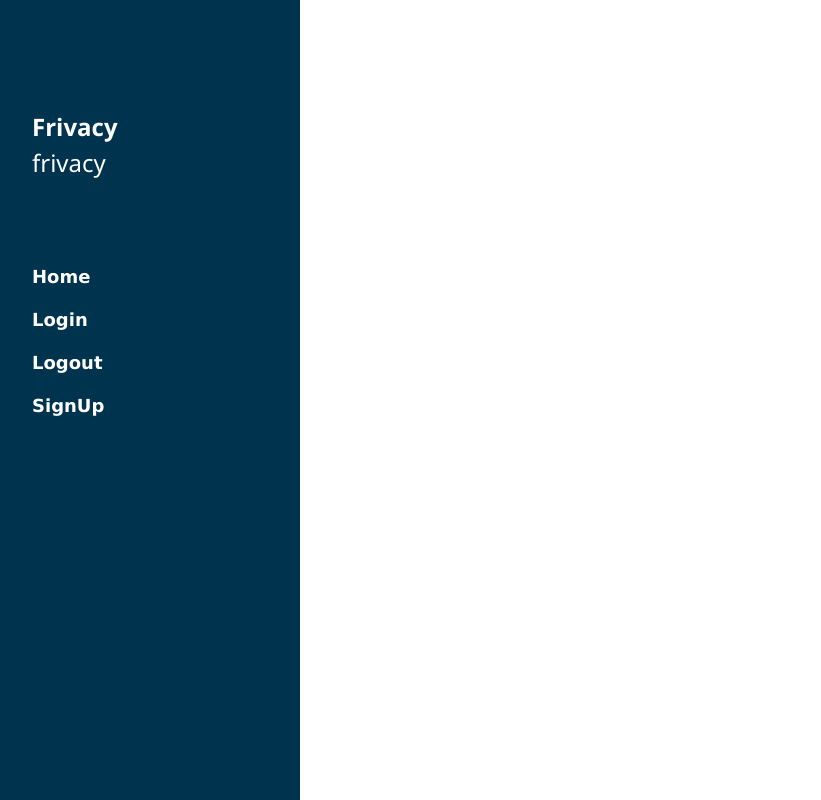
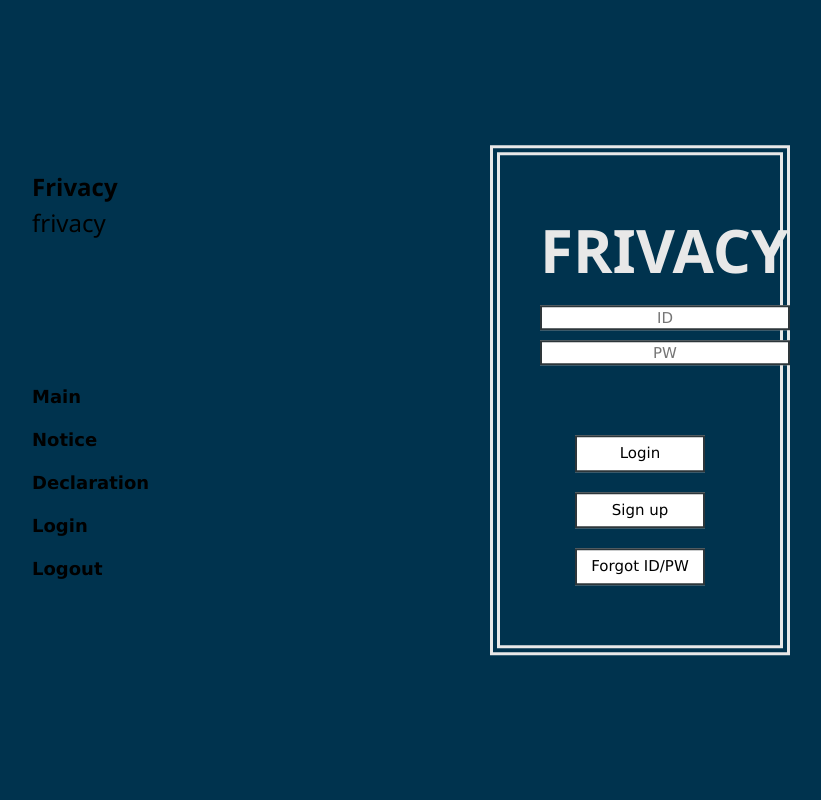
Before and after one commit to skgyd/frivacy, a Django app: page / in a window 1280 px wide. Shown: the whole page, without its empty margins (0-821 px from the left). Run offline with Django 3.2, Linux system fonts and the light colour scheme; some libraries are stand-ins or nearby versions.

Commit message:
장고 페이지 수정 / static 추가

```diff
--- /dev/null
+++ b/frivacy2/frivacy/frivacyApp/static/login.css
@@ -0,0 +1,59 @@
+body{
+    background: #00334e;
+}
+
+.div1 {
+    font-family: sans-serif;
+    background: #00334e;
+    margin:auto;
+
+}
+
+.box{
+    border: #e8e8e8 10px double;
+    width: 300px;
+    padding: 40px;
+    position: absolute;
+    top: 50%;
+    left: 50%;
+    transform: translate(-50%, -50%);
+    text-align: center;
+}
+
+.box h1{
+    font-size: 60px;
+    color: #e8e8e8;
+    text-transform: uppercase;
+    font-weight: 700;
+}
+
+.box input[type="text"], .box input[type="password"]{
+    border: 0;
+    display: block;
+    margin: 10px auto;
+    text-align: center;
+    border: 2px solid #2d363a;
+    width: 250px;
+    height: 25px;
+    outline: none;
+    color: black;
+    background-color: white;
+    transition: 0.25s;
+}
+
+.box input[type="submit"]{
+    border: 2px solid #2d363a;
+    margin: 10px auto;
+    text-align: center;
+    padding: 5px;
+    color: black;
+    background-color: white;
+    transition: 0.25s;
+    cursor: pointer;
+    width: 130px;
+}
+
+div{
+    margin-top: 60px;
+    margin-bottom: 10px;
+}
--- a/frivacy2/frivacy/frivacyApp/templates/base.html
+++ b/frivacy2/frivacy/frivacyApp/templates/base.html
@@ -1,9 +1,10 @@
 <!DOCTYPE html>
+
 <html lang="en">
     <meta charset="UTF-8">
     <meta name="viewport" content="width=device-width, initial-scale=1">
     <link rel="stylesheet" href="https://fonts.googleapis.com/css?family=Poppins">
-    <link rel="stylesheet" href="w3.css">
+    <link rel="stylesheet" href="https://www.w3schools.com/w3css/4/w3.css">
     <link rel="stylesheet" href="reset.css">
     <link rel="stylesheet" href="style.css">
 
@@ -45,28 +46,18 @@
 
     <body>
         <!-- Sidebar/menu -->
-        <nav class="w3-sidebar w3-blue w3-collapse w3-top w3-large w3-padding" style="z-index:3;width:300px;font-weight:bold;background-color:#00334e" id="mySidebar"><br>
-        <a href="javascript:void(0)" onclick="w3_close()" class="w3-button w3-hide-large w3-display-topleft" style="width:100%;font-size:22px">Close Menu</a>
+        <nav class="w3-sidebar w3-collapse w3-top w3-large w3-padding" style="z-index:3;width:300px;font-weight:bold;background-color:#00334e; float: left;" id="mySidebar"><br>
+        <a href="javascript:void(0)" onclick="w3_close()" class="w3-button w3-hide-large w3-display-topleft" style="width:100%;font-size:22px; background-color:#00334e">Close Menu</a>
         <div class="w3-container">
             <h3 class="w3-padding-64"><b>Frivacy</b><br>frivacy</h3>
         </div>
         <div class="w3-bar-block">
-            <a href="{% url 'home' %}" onclick="w3_close()" class="w3-bar-item w3-button w3-hover-white" >Home</a>
+            <a href="{% url 'home' %}" onclick="w3_close()" class="w3-bar-item w3-button w3-hover-white" >Main</a>
+            <a href="{% url 'signup' %}" onclick="w3_close()" class="w3-bar-item w3-button w3-hover-white">Notice</a>
+            <a href="{% url 'signup' %}" onclick="w3_close()" class="w3-bar-item w3-button w3-hover-white">Declaration</a>
+            <a href="{% url 'login' %}" onclick="w3_close()" class="w3-bar-item w3-button w3-hover-white">Login</a>
+            <a href="#" onclick="w3_close()" class="w3-bar-item w3-button w3-hover-white" aria-disabled = "true">Logout</a>
 
-            <div id="demoAcc1"  href="javascript:void(0)" style="background-color: #00334e;" class="w3-bar-block w3-hide w3-padding-large w3-medium">
-                <a href="{% url 'notice' %}" class=w3-bar-item w3-button w3-light-grey><i class="fa fa-caret-right w3-margin-right"></i>공지사항</a>
-                <a href="{% url 'home' %}" class="w3-bar-item w3-button ">home</a>
-                <a href="{% url 'notice' %}" class="w3-bar-item w3-button">공지사항</a>
-                <a href="{% url 'declaration' %}" class="w3-bar-item w3-button">신고</a>
-            </div>
-
-            <div id="demoAcc2"  href="javascript:void(0)" style="background-color: #00334e;" class="w3-bar- block w3-hide w3-padding-large w3-medium">
-                <a href="{% url 'notice' %}" class=w3-bar-item w3-button w3-light-grey><i class="fa fa-caret-right w3-margin-right"></i>공지사항</a>
-                <a href="#" class="w3-bar-item w3-button">공지</a>
-            </div>
-            <a href="{% url 'login' %}" onclick="w3_close()" class="w3-bar-item w3-button w3-hover-white">Login</a>
-            <a href="{% url 'home' %}" onclick="w3_close()" class="w3-bar-item w3-button w3-hover-white" aria-disabled = "true">Logout</a>
-            <a href="{% url 'signup' %}" onclick="w3_close()" class="w3-bar-item w3-button w3-hover-white">SignUp</a>
 
             </div>
         </nav>
@@ -88,6 +79,7 @@
         </div>
 
         {% block content %}
+
         {% endblock %}
     </body>
 </html>
--- a/frivacy2/frivacy/frivacyApp/templates/home.html
+++ b/frivacy2/frivacy/frivacyApp/templates/home.html
@@ -1,6 +1,57 @@
 {% extends 'base.html' %}
 {% block content %}
-    <h1>Frivacy</h1>
+<head>
+    <div class="w3-main" style="margin-left:340px;margin-right:40px">
+        <div class="w3-container" id="services" style="margin-top:75px">
+            <h1 class="w3-xxxlarge w3-text-red"><b>태릉입구 게시판.</b></h1>
+            <hr style="width:50px;border:5px solid red" class="w3-round">
+        </div>
+    </div>
+</head>
+
+<body>
+    <div class="w3-main" style="margin-left:340px;margin-right:40px">
+        <div class = "container">
+                <br>
+                    <h1>상세페이지 입니다.</h1><br>
+                    <h2>{{ taswu.title }}</h2>
+                    <p>{{ taswu.pub_date }}</p>
+                    <p>{{ taswu.body }}</p>
+
+                    <form action="#" method="POST">
+                        {% csrf_token %}
+                        <input type="submit" value = "수정하기">
+                    </form>
+
+                    <form action="#" method="POST">
+                        {% csrf_token %}
+                        <input type="submit" value = "삭제하기">
+                    </form>
+                    <a href="{% url 'home' %}">돌아가기</a>
+                    <hr>
+                    <form action="#" method="POST">
+                        {% csrf_token %}
+                        <input type="submit" class="btn btn-dark" value = "Add Comment"><br><br>
+                    </form>
+                    {% for comment in blog.comments.all %}
+                        <div class="comment">
+                            <div class="date">{{comment.created_date}}</div>
+                            <strong>{{ comment.author }}</strong>
+                            <p>{{ comment.text|linebreaks }}</p>
+                        </div>
+                    <form action="#" method="POST">
+                        {% csrf_token %}
+                        <input type="submit" value= "댓글수정">
+                    </form>
+
+
+                    {% empty %}
+                        <p>No comments here yet</p>
+                    {% endfor %}
+        </div>
+    </div>
+</body>
+
 
 
 {% endblock %}
--- a/frivacy2/frivacy/frivacyApp/templates/login.html
+++ b/frivacy2/frivacy/frivacyApp/templates/login.html
@@ -1,7 +1,9 @@
 {% extends "base.html" %}
 {% block content %}
 
-<div class="box">
+{% load static %}
+    <link rel="stylesheet" type="text/css" href="{% static 'login.css' %}"  />
+    <div1 class="box">
         <h1>Frivacy</h1>
         <input type="text" name="" class="LoginInput" placeholder="ID">
         <input type="password" name="" class="LoginInput" placeholder="PW">
@@ -9,7 +11,7 @@
             <input type="submit" name="" class="LoginSubmit" value="Login">
             <input type="submit" name="" class="LoginSubmit" value="Sign up">
             <input type="submit" name="" class="LoginSubmit" value="Forgot ID/PW">
-    </div>
+        </div1>
     </div>
 
 {% endblock %}
--- a/frivacy2/frivacy/frivacyApp/views.py
+++ b/frivacy2/frivacy/frivacyApp/views.py
@@ -22,3 +22,12 @@ def login(request):
 
 def signup(request):
     return render(request,'signup.html')
+
+def detail(request):
+    return render(request,'detail.html')
+
+def new(request):
+    return render(request,'new.html')
+
+def edit(request):
+    return render(request,'edit.html')
--- a/frivacy2/frivacy/frivacyProj/settings.py
+++ b/frivacy2/frivacy/frivacyProj/settings.py
@@ -11,6 +11,7 @@ https://docs.djangoproject.com/en/3.1/ref/settings/
 """
 
 from pathlib import Path
+import os
 
 # Build paths inside the project like this: BASE_DIR / 'subdir'.
 BASE_DIR = Path(__file__).resolve(strict=True).parent.parent
@@ -119,3 +120,7 @@ USE_TZ = True
 # https://docs.djangoproject.com/en/3.1/howto/static-files/
 
 STATIC_URL = '/static/'
+
+STATICFILES_DIRS=[
+    os.path.join(BASE_DIR,'static')
+]
--- a/frivacy2/frivacy/frivacyProj/urls.py
+++ b/frivacy2/frivacy/frivacyProj/urls.py
@@ -19,11 +19,14 @@ import frivacyApp.views
 
 urlpatterns = [
     path('admin/', admin.site.urls),
-    path('',frivacyApp.views.home,name="home"),
+    path('',frivacyApp.views.login,name="login"),
     path('decEdit/',frivacyApp.views.decEdit,name="decEdit"),
     path('decNew/',frivacyApp.views.decNew,name="decNew"),
     path('notice/',frivacyApp.views.notice,name="notice"),
     path('declaration/',frivacyApp.views.declaration,name="declaration"),
-    path('login/',frivacyApp.views.login,name="login"),
+    path('home/',frivacyApp.views.home,name="home"),
     path('signup/',frivacyApp.views.signup,name="signup"),
+    path('detail/',frivacyApp.views.detail,name="detail"),
+    path('edit/',frivacyApp.views.edit,name="edit"),
+    path('new/',frivacyApp.views.new,name="new"),
 ]
```
Also changed, not shown: frivacy2/frivacy/frivacyApp/templates/detail.html (+2 -8 lines), 1 other file. Lines whose indentation alone changed are shown as unchanged.
